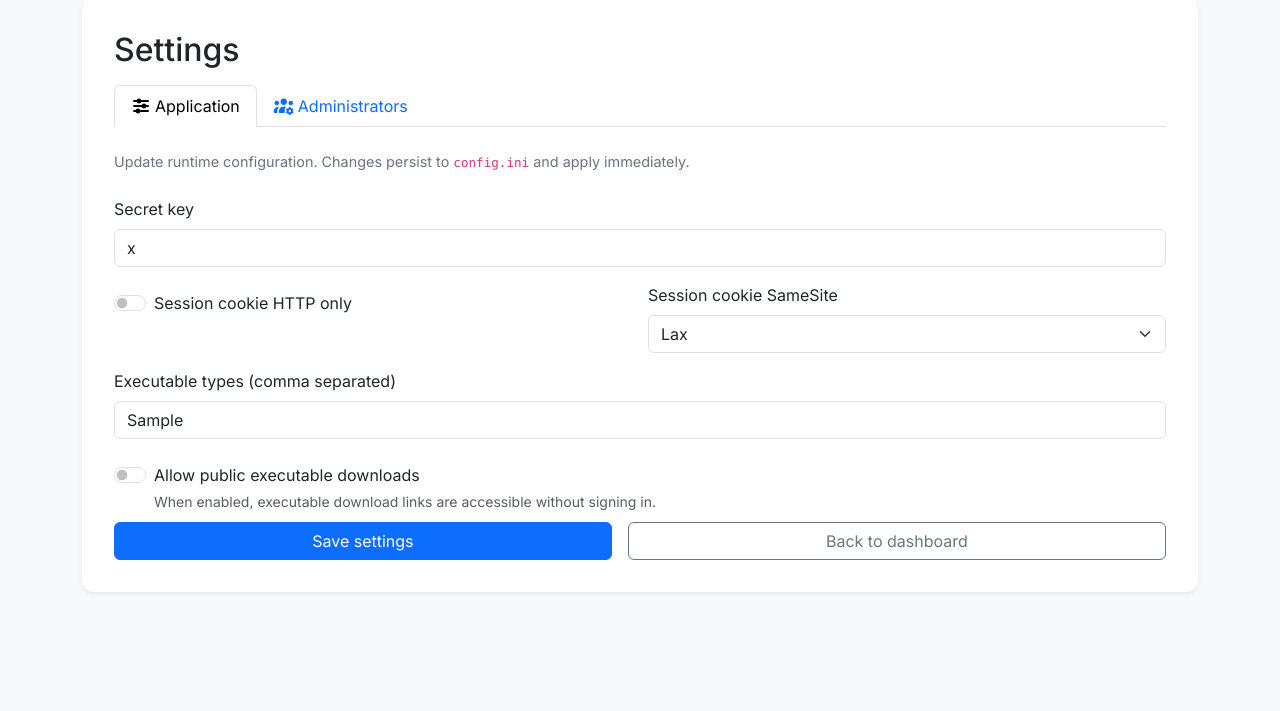
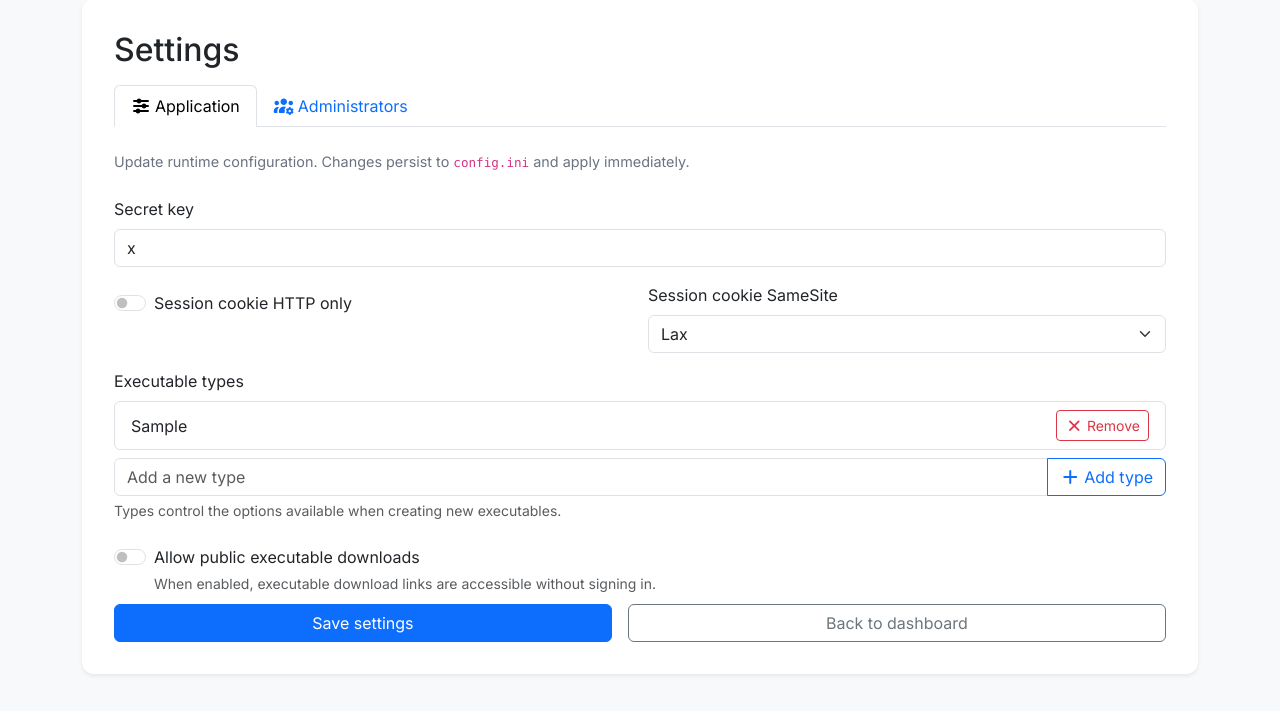
Before and after one commit to MrEgyptian/admin_panel, a Flask app: template templates/settings.html in a window 1280 px wide, after a click on "Application". Shown: the part 89-800 px from the top of the page. Run offline with Flask 3, Linux system fonts and the light colour scheme; the template is opened without the code that fills it: most values are stand-ins (such as "Sample title", 1, 10 or a date in 2020); some libraries are stand-ins or nearby versions.

Commit message:
adding some useless shit

```diff
--- a/config.ini
+++ b/config.ini
@@ -9,4 +9,4 @@ password = password123
 
 [executables]
 types = standard,elevated,portable
-public_downloads = false
+public_downloads = true
--- a/templates/settings.html
+++ b/templates/settings.html
@@ -46,8 +46,26 @@
                     </div>
 
                     <div class="col-12">
-                        <label for="exe_types" class="form-label">Executable types (comma separated)</label>
-                        <input id="exe_types" name="exe_types" class="form-control" value="{{ current.exe_types }}" placeholder="standard, elevated, portable">
+                        <label class="form-label">Executable types</label>
+                        <div id="exe-types-wrapper" class="d-flex flex-column gap-2 mb-2">
+                            {% for exe_type in current.exe_types_list %}
+                            <div class="d-flex align-items-center gap-2 border rounded px-3 py-2" data-exe-type-item="true" data-value="{{ exe_type|lower }}">
+                                <input type="hidden" name="exe_types[]" value="{{ exe_type }}">
+                                <span class="flex-grow-1">{{ exe_type }}</span>
+                                <button type="button" class="btn btn-sm btn-outline-danger" data-remove-exe-type="true">
+                                    <i class="fa-solid fa-xmark me-1"></i>Remove
+                                </button>
+                            </div>
+                            {% endfor %}
+                        </div>
+                        <p id="exe-types-empty" class="muted mb-2"{% if current.exe_types_list %} style="display: none;"{% endif %}>No executable types defined yet.</p>
+                        <div class="input-group">
+                            <input id="exe-type-new" class="form-control" placeholder="Add a new type">
+                            <button type="button" class="btn btn-outline-primary" id="add-exe-type-btn">
+                                <i class="fa-solid fa-plus me-1"></i>Add type
+                            </button>
+                        </div>
+                        <div class="form-text">Types control the options available when creating new executables.</div>
                     </div>
 
                     <div class="col-12">
@@ -263,6 +281,98 @@
 {% endblock %}
 
 {% block scripts %}
+<script>
+(function () {
+    const wrapper = document.getElementById('exe-types-wrapper');
+    const emptyState = document.getElementById('exe-types-empty');
+    const addButton = document.getElementById('add-exe-type-btn');
+    const newTypeInput = document.getElementById('exe-type-new');
+
+    if (!wrapper || !addButton || !newTypeInput) {
+        return;
+    }
+
+    const updateEmptyState = function () {
+        if (!emptyState) {
+            return;
+        }
+        const hasItems = wrapper.querySelector('[data-exe-type-item]') !== null;
+        emptyState.style.display = hasItems ? 'none' : 'block';
+    };
+
+    const hasType = function (value) {
+        const normalized = value.trim().toLowerCase();
+        return Array.from(wrapper.querySelectorAll('[data-exe-type-item]')).some(function (item) {
+            return (item.getAttribute('data-value') || '').toLowerCase() === normalized;
+        });
+    };
+
+    const createTypeChip = function (value) {
+        const normalized = value.trim();
+        if (!normalized || hasType(normalized)) {
+            return;
+        }
+
+        const container = document.createElement('div');
+        container.className = 'd-flex align-items-center gap-2 border rounded px-3 py-2';
+        container.setAttribute('data-exe-type-item', 'true');
+        container.setAttribute('data-value', normalized.toLowerCase());
+
+        const hidden = document.createElement('input');
+        hidden.type = 'hidden';
+        hidden.name = 'exe_types[]';
+        hidden.value = normalized;
+
+        const label = document.createElement('span');
+        label.className = 'flex-grow-1';
+        label.textContent = normalized;
+
+        const removeBtn = document.createElement('button');
+        removeBtn.type = 'button';
+        removeBtn.className = 'btn btn-sm btn-outline-danger';
+        removeBtn.setAttribute('data-remove-exe-type', 'true');
+        removeBtn.innerHTML = '<i class="fa-solid fa-xmark me-1"></i>Remove';
+
+        container.appendChild(hidden);
+        container.appendChild(label);
+        container.appendChild(removeBtn);
+        wrapper.appendChild(container);
+        updateEmptyState();
+    };
+
+    const addTypeFromInput = function () {
+        const value = newTypeInput.value || '';
+        createTypeChip(value);
+        newTypeInput.value = '';
+        newTypeInput.focus();
+    };
+
+    addButton.addEventListener('click', function () {
+        addTypeFromInput();
+    });
+
+    newTypeInput.addEventListener('keydown', function (event) {
+        if (event.key === 'Enter') {
+            event.preventDefault();
+            addTypeFromInput();
+        }
+    });
+
+    wrapper.addEventListener('click', function (event) {
+        const target = event.target.closest('[data-remove-exe-type]');
+        if (!target) {
+            return;
+        }
+        const chip = target.closest('[data-exe-type-item]');
+        if (chip) {
+            chip.remove();
+            updateEmptyState();
+        }
+    });
+
+    updateEmptyState();
+})();
+</script>
 {% if admin_context %}
 <script>
 (function () {
```
Also changed, not shown: routes/settings.py (+10 -2 lines).
